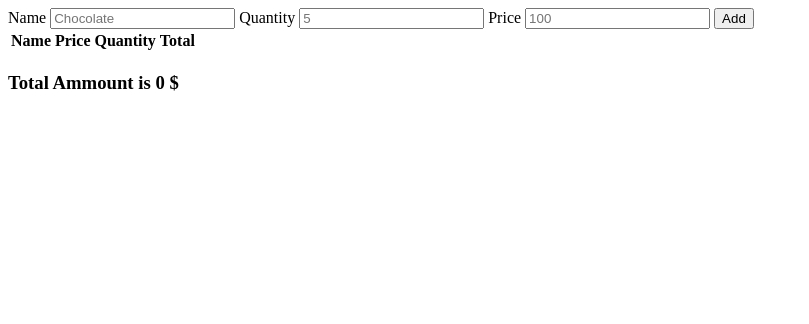
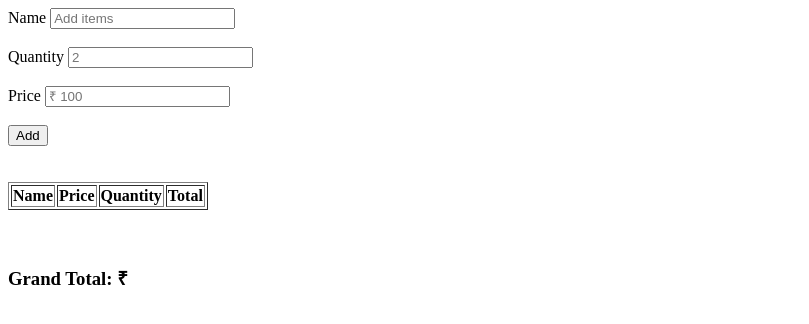
Before and after one commit to acciojob/shopping-cart-KartikECE, a website: page main.html in a window 1280 px wide. Shown: the whole page, without its empty margins (0-809 px from the left). Drawn offline with Linux system fonts and the light colour scheme.

Commit message:
Completed

```diff
--- a/main.html
+++ b/main.html
@@ -6,27 +6,21 @@
   </head>
 
   <body>
-    <!-- the entire body must be written by student -->
-
     <form action="#">
       <label for="item-name-input">Name</label>
-      <input
-        type="text"
-        id="item-name-input"
-        placeholder="Chocolate"
-        required
-      />
+      <input type="text" id="item-name-input" placeholder="Add items" required /><br /><br />
 
       <label for="item-qty-input">Quantity</label>
-      <input type="number" id="item-qty-input" placeholder="5" required />
+      <input type="number" id="item-qty-input" placeholder="2" required /><br /><br />
 
       <label for="item-price-input">Price</label>
-      <input type="number" id="item-price-input" placeholder="100" required />
+      <input type="number" id="item-price-input" placeholder="₹ 100" required /><br /><br />
 
-      <input type="submit" id="add" value="Add" />
+      <button type="submit" id="add">Add</button>
     </form>
+    <br /><br />
 
-    <table role="table">
+    <table role="table" border="1px">
       <thead role="rowgroup">
         <tr role="row">
           <th id="item" role="columnheader">Name</th>
@@ -38,8 +32,9 @@
 
       <tbody role="rowgroup"></tbody>
     </table>
+    <br /><br />
 
-    <h3 id="total">Total Ammount is 0 $</h3>
+    <h3 id="total">Grand Total: ₹</h3>
     <script type="text/javascript" src="./script.js"></script>
   </body>
 </html>
--- a/script.js
+++ b/script.js
@@ -1,4 +1,5 @@
 //your code here
+
 var itemName = document.getElementById("item-name-input");
 var itemQuantity = document.getElementById("item-qty-input");
 var itemPrice = document.getElementById("item-price-input");
@@ -6,12 +7,11 @@ var itemPrice = document.getElementById("item-price-input");
 var tbody = document.querySelector("tbody");
 
 var grandTotal = document.getElementById("total");
-var totalSoFar = 0;
+var grand_total = 0;
 
 var addItem = document.querySelector("#add");
 
 addItem.addEventListener("click", (event) => {
-  // otherwise it will submit the form
   event.preventDefault();
 
   let newRow = document.createElement("tr");
@@ -30,7 +30,6 @@ addItem.addEventListener("click", (event) => {
   quantity.innerText = itemQuantity.value;
   newRow.append(quantity);
 
-  // is valid item
   if (itemName.value && itemQuantity.value && itemPrice.value) {
     let total = document.createElement("td");
     total.innerText = itemPrice.value * itemQuantity.value;
@@ -38,11 +37,10 @@ addItem.addEventListener("click", (event) => {
 
     tbody.append(newRow);
 
-    totalSoFar += Number(total.innerText);
-    grandTotal.innerHTML = "Total Ammount " + totalSoFar + " $";
+    grand_total += Number(total.innerText);
+    grandTotal.innerHTML = "Grand Total: ₹ " + grand_total;
   }
 
-  // reset
   itemName.value = "";
   itemQuantity.value = "";
   itemPrice.value = "";
```
